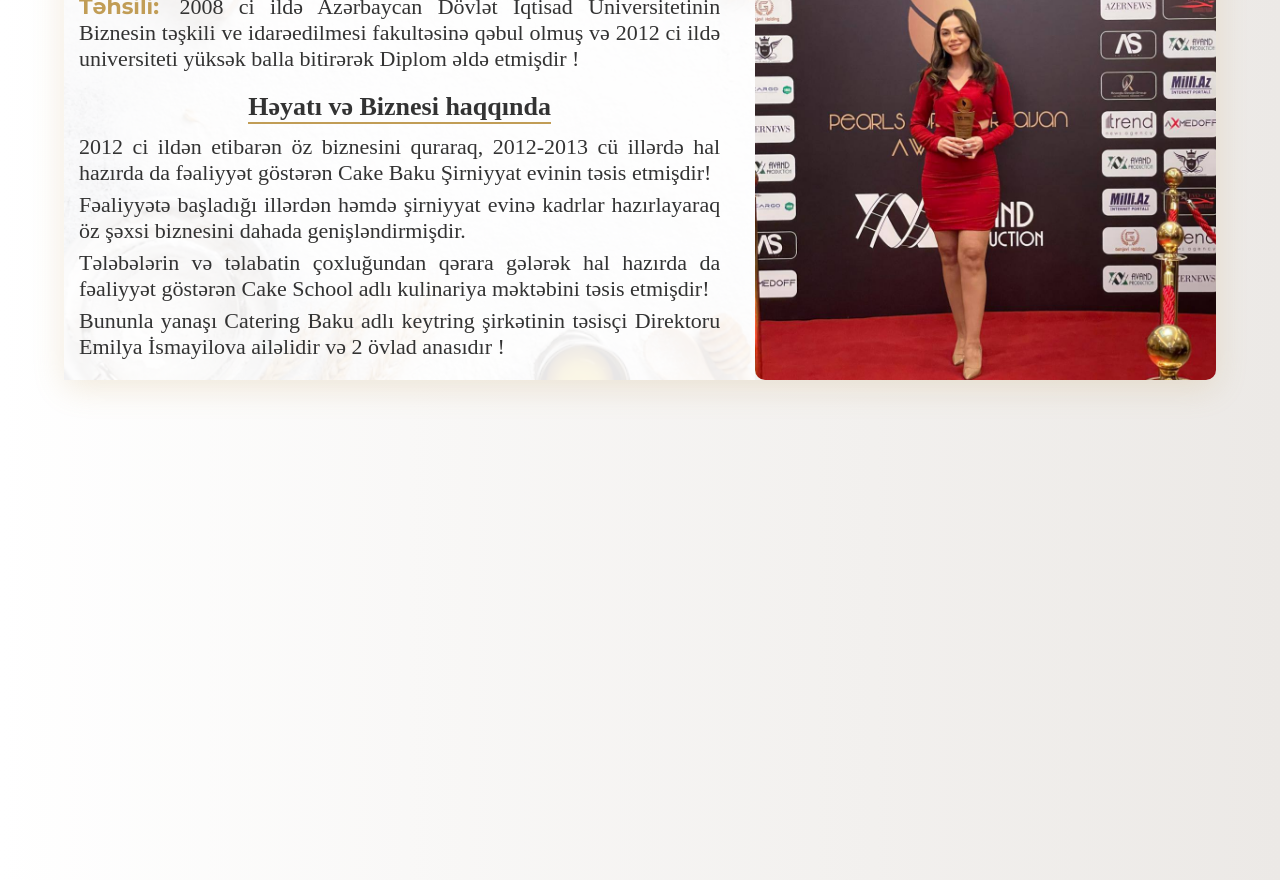
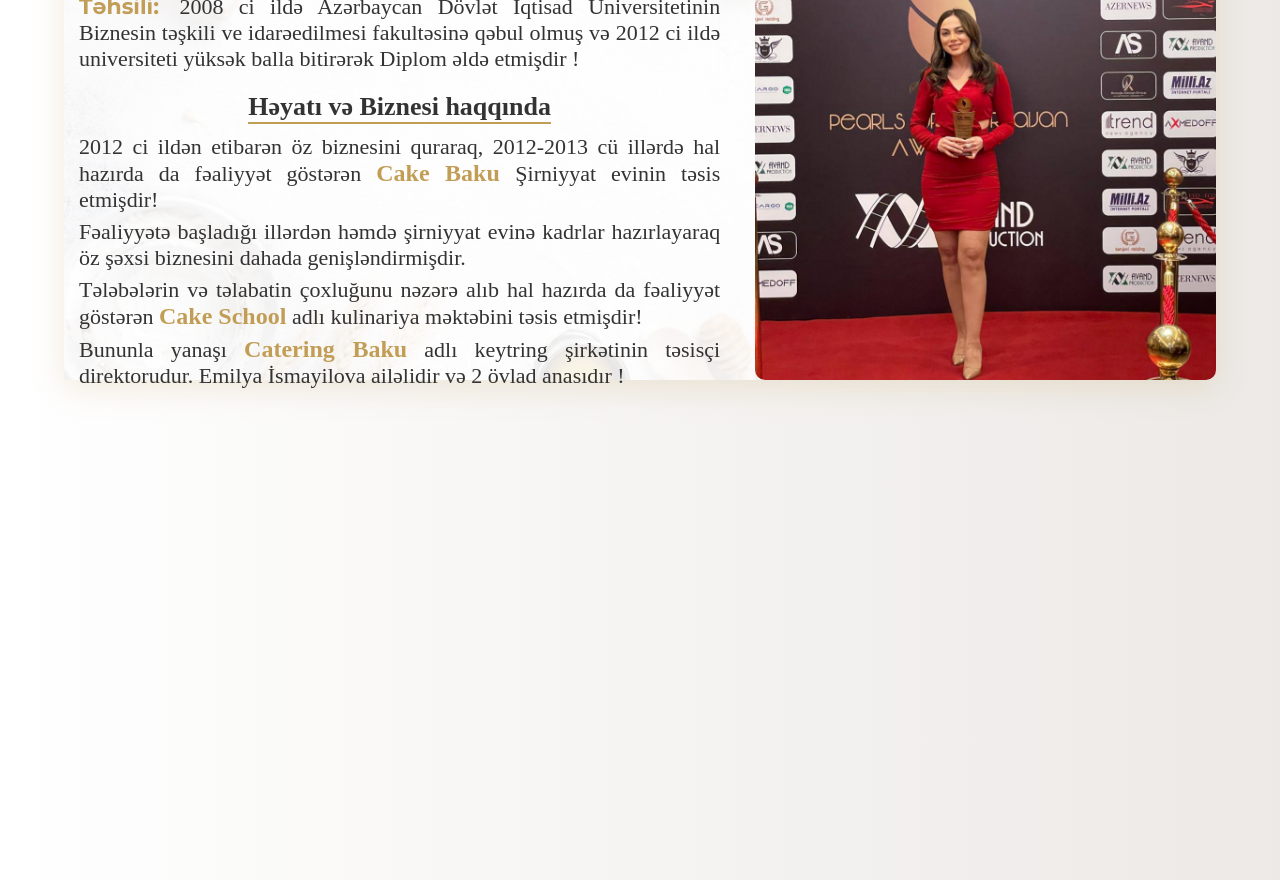
Before and after one commit to OE-org/emilya-cake-school, a React (Create React App) app: page / in a window 1280 px wide. Shown: the part 1040-1920 px from the top of the page. Built offline with nearby package versions, Linux system fonts and the light colour scheme; a web font is replaced by a local one.

Commit message:
about info servizes desc fized

```diff
--- a/src/components/About.jsx
+++ b/src/components/About.jsx
@@ -36,21 +36,22 @@ const About = () => {
               </h4>
               <p className="about__info-subdesc">
                 2012 ci ildən etibarən öz biznesini quraraq, 2012-2013 cü
-                illərdə hal hazırda da fəaliyyət göstərən Cake Baku Şirniyyat
-                evinin təsis etmişdir!
+                illərdə hal hazırda da fəaliyyət göstərən{" "}
+                <strong>Cake Baku </strong> Şirniyyat evinin təsis etmişdir!
               </p>
               <p className="about__info-subdesc">
                 Fəaliyyətə başladığı illərdən həmdə şirniyyat evinə kadrlar
                 hazırlayaraq öz şəxsi biznesini dahada genişləndirmişdir.
               </p>
               <p className="about__info-subdesc">
-                Tələbələrin və təlabatin çoxluğundan qərara gələrək hal hazırda
-                da fəaliyyət göstərən Cake School adlı kulinariya məktəbini
-                təsis etmişdir!
+                Tələbələrin və təlabatin çoxluğunu nəzərə alıb hal hazırda da
+                fəaliyyət göstərən <strong>Cake School</strong> adlı kulinariya
+                məktəbini təsis etmişdir!
               </p>
               <p className="about__info-subdesc">
-                Bununla yanaşı Catering Baku adlı keytring şirkətinin təsisçi
-                Direktoru Emilya İsmayilova ailəlidir və 2 övlad anasıdır !
+                Bununla yanaşı <strong>Catering Baku</strong> adlı keytring
+                şirkətinin təsisçi direktorudur. Emilya İsmayilova ailəlidir və
+                2 övlad anasıdır !
               </p>
             </div>
           </div>
--- a/src/styles/components/_about.scss
+++ b/src/styles/components/_about.scss
@@ -59,6 +59,10 @@
       font-size: 22px;
       text-align: justify;
       margin: 6px 0;
+      strong {
+        color: $main-gold;
+        font-size: 24px;
+      }
     }
   }
   &__carousel {
```
